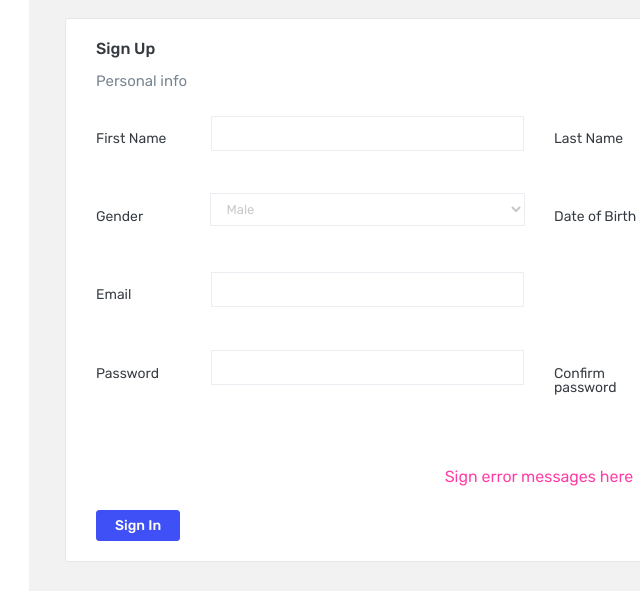
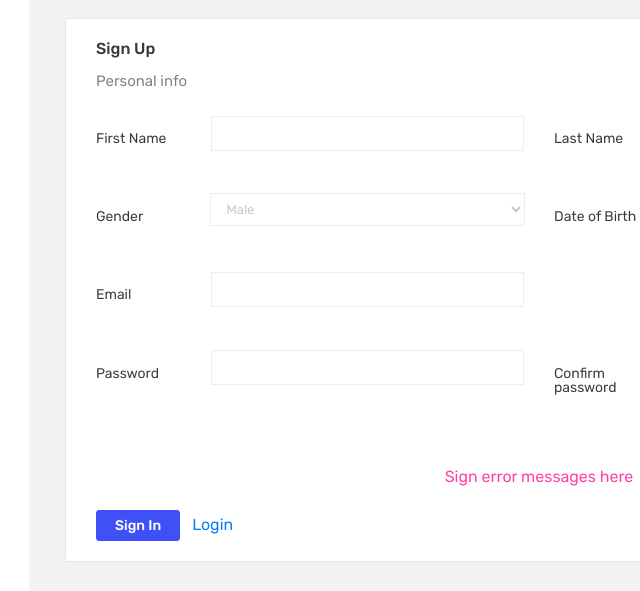
Before and after one commit to simonwandera/breezeTemplate, a plain HTML site: page signup.html in a window 1280 px wide. Shown: the part 142-733 px from the top of the page, 101-741 px from the left. Drawn offline with Linux system fonts and the light colour scheme.

Commit message:
Added link to login

```diff
--- a/signup.html
+++ b/signup.html
@@ -31,7 +31,7 @@
                                         <h4 class="card-title">Sign Up</h4>
                                     </div>
 
-                                    <form class="form-sample">
+                                    <form class="form-sample" action="./register">
                                         <p class="card-description">Personal info</p>
                                         <div class="row">
 
@@ -113,6 +113,7 @@
                                             <span class="text-danger">Sign error messages here</span>
                                         </div>
                                         <button type="submit" class="btn btn-primary mr-2"> Sign In </button>
+                                        <a href="./login">Login</a>
                                     </form>
                                 </div>
                             </div>
```
